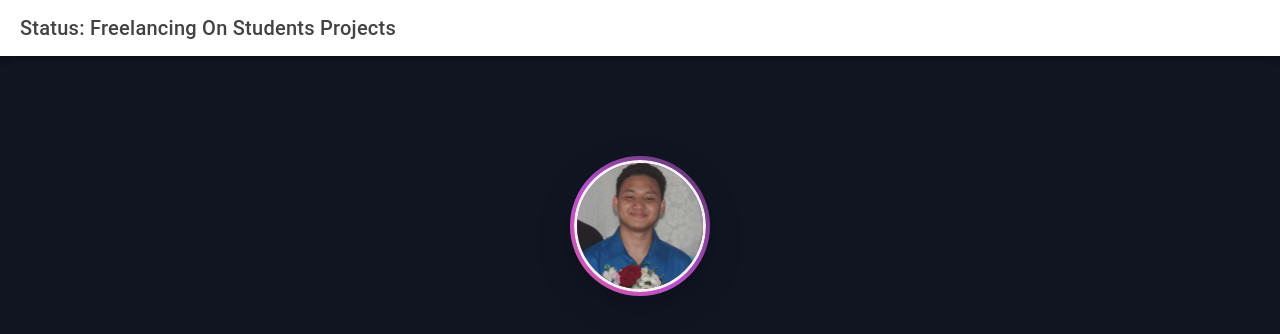
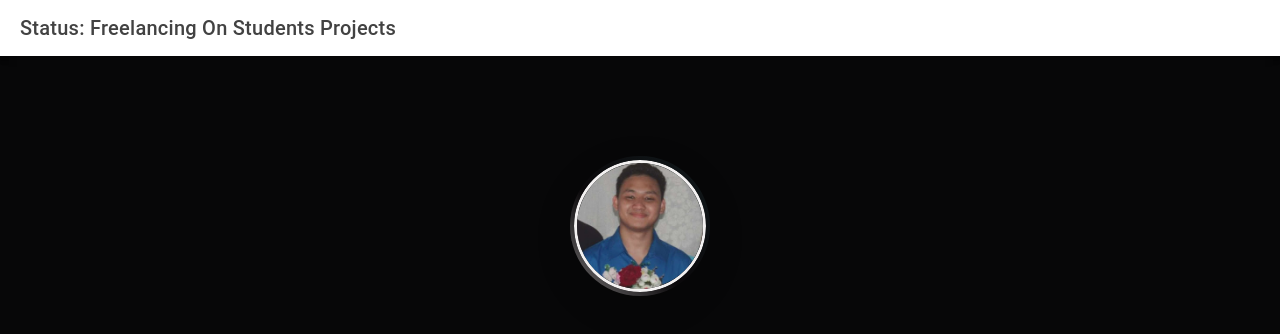
Before and after one commit to ArkDriveDev/Portfolio, a React (Vite) app: page /home in a window 1280 px wide. Shown: the top 334 px of the page. Built offline with nearby package versions, Linux system fonts and the light colour scheme.

Commit message:
Design changes

```diff
--- a/src/CSS/Avatar.css
+++ b/src/CSS/Avatar.css
@@ -3,7 +3,7 @@
   margin: 40px;
   transition: all 0.3s ease;
   border: 4px solid transparent;
-  background: linear-gradient(45deg, #ff6b6b, #b84ecd, #162427, #96ceb4);
+  background: linear-gradient(45deg, #faf6f6, #0a080a, #162427, #96ceb4);
   background-size: 300% 300%;
   animation: gradientShift 3s ease infinite;
   box-shadow: 0 12px 35px rgba(0, 0, 0, 0.2);
@@ -18,7 +18,7 @@
   left: -3px;
   right: -3px;
   bottom: -3px;
-  background: linear-gradient(45deg, #ff6b6b, #a94ecd, #142327, #96ceb4);
+  background: linear-gradient(45deg, #ff6b6b, #98e6f0, #142327, #96ceb4);
   background-size: 300% 300%;
   animation: gradientShift 3s ease infinite;
   z-index: -1;
--- a/src/pages/Home.tsx
+++ b/src/pages/Home.tsx
@@ -14,7 +14,7 @@ const Home: React.FC = () => {
       <IonContent
         fullscreen
         style={{
-          '--background': '#111522ff',
+          '--background': '#070708ff',
           '--ion-background-color': '#052c3bff'
         }}
       >
```
